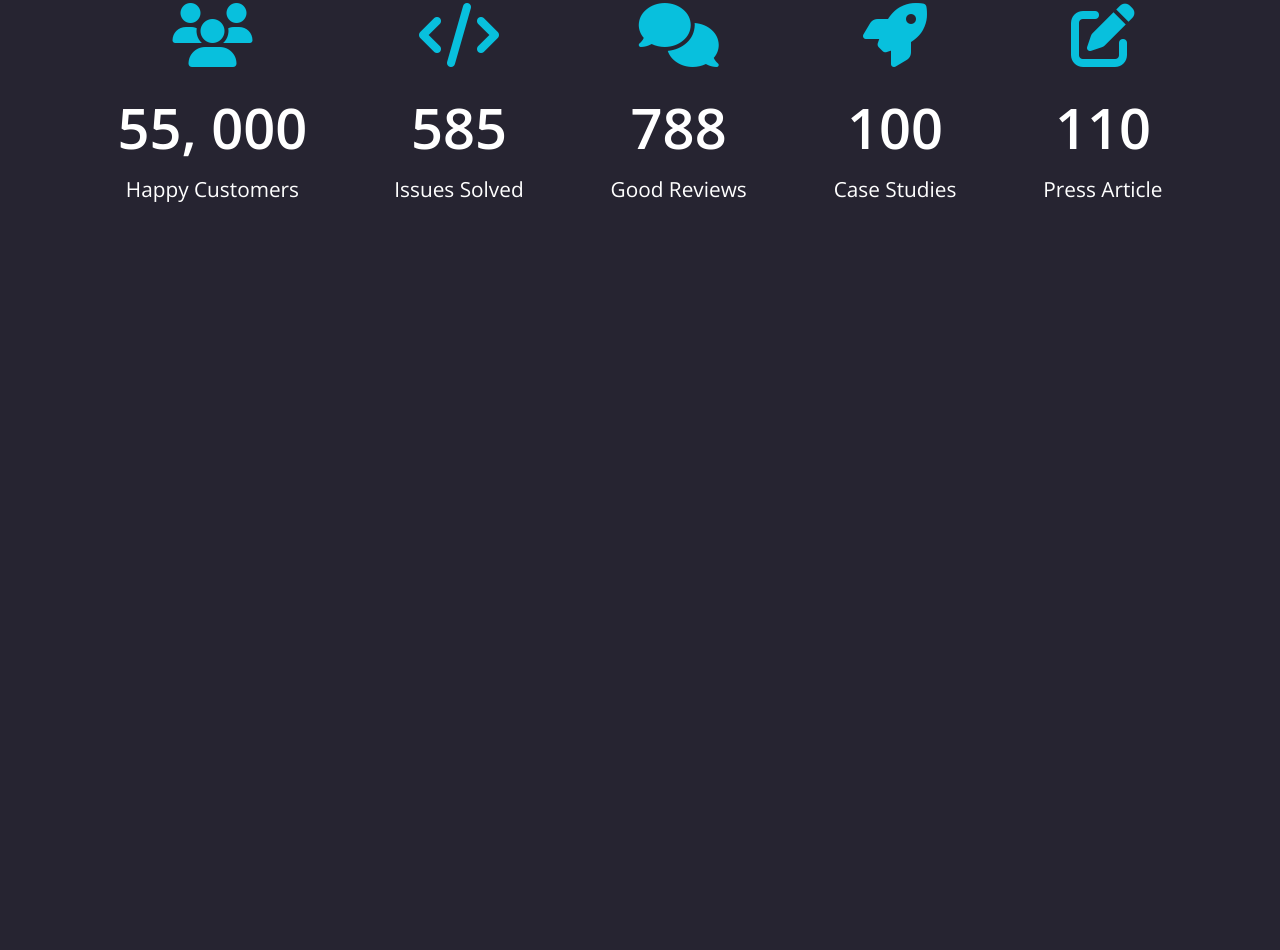
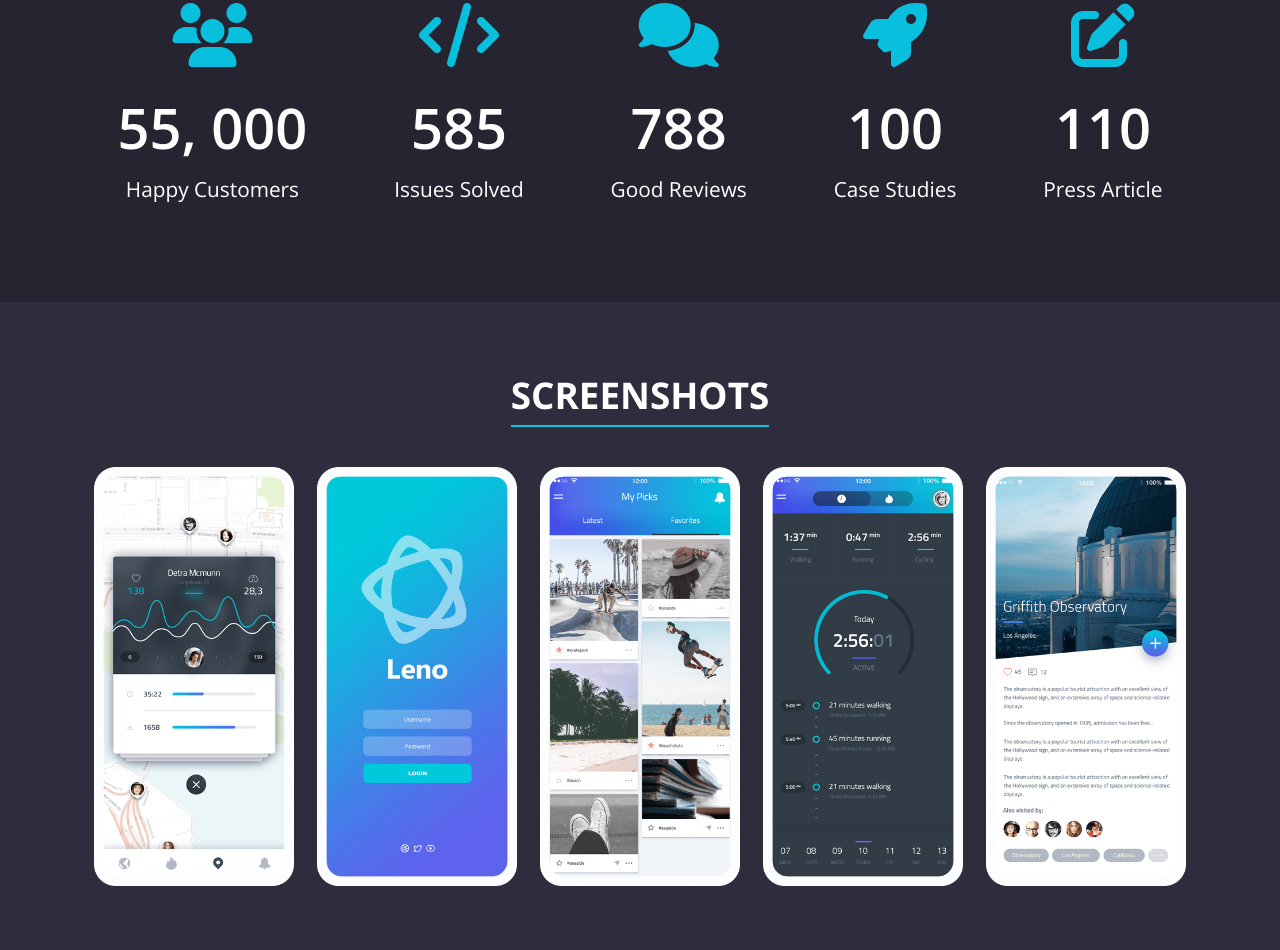
Before and after one commit to duynguyen2025/leno-app-css, a plain HTML site: page index.html in a window 1280 px wide. Shown: the part 4244-5194 px from the top of the page. Before the commit the page ends 4546 px from the top, so only its background shows below. Drawn offline with nearby package versions, Linux system fonts and the light colour scheme.

Commit message:
feat: add screenshots section

```diff
--- a/css/style.css
+++ b/css/style.css
@@ -493,3 +493,21 @@
     }
   }
 }
+@layer screenshots {
+  .screenshots__title {
+    display: inline-block;
+    border-bottom: 2px solid var(--primary-color);
+    margin: 0 auto 2.5rem;
+  }
+  .screenshots__images img {
+    width: 100%;
+    max-width: 200px;
+    margin-inline: auto;
+  }
+  .screenshots__images {
+    display: flex;
+    justify-content: space-between;
+    gap: 1rem;
+    flex-wrap: wrap;
+  }
+}
--- a/index.html
+++ b/index.html
@@ -389,6 +389,21 @@
           </div>
         </div>
       </section>
+
+      <section class="screenshots section bg-tertiary" id="screenshots">
+        <div class="screenshots__container container">
+          <div class="screenshots__content">
+            <h2 class="screenshots__title section__title">Screenshots</h2>
+            <div class="screenshots__images">
+              <img src="./images/screenshot-1.png" alt="Screenshot" />
+              <img src="./images/screenshot-2.png" alt="Screenshot" />
+              <img src="./images/screenshot-3.png" alt="Screenshot" />
+              <img src="./images/screenshot-4.png" alt="Screenshot" />
+              <img src="./images/screenshot-5.png" alt="Screenshot" />
+            </div>
+          </div>
+        </div>
+      </section>
     </main>
   </body>
 </html>
```
